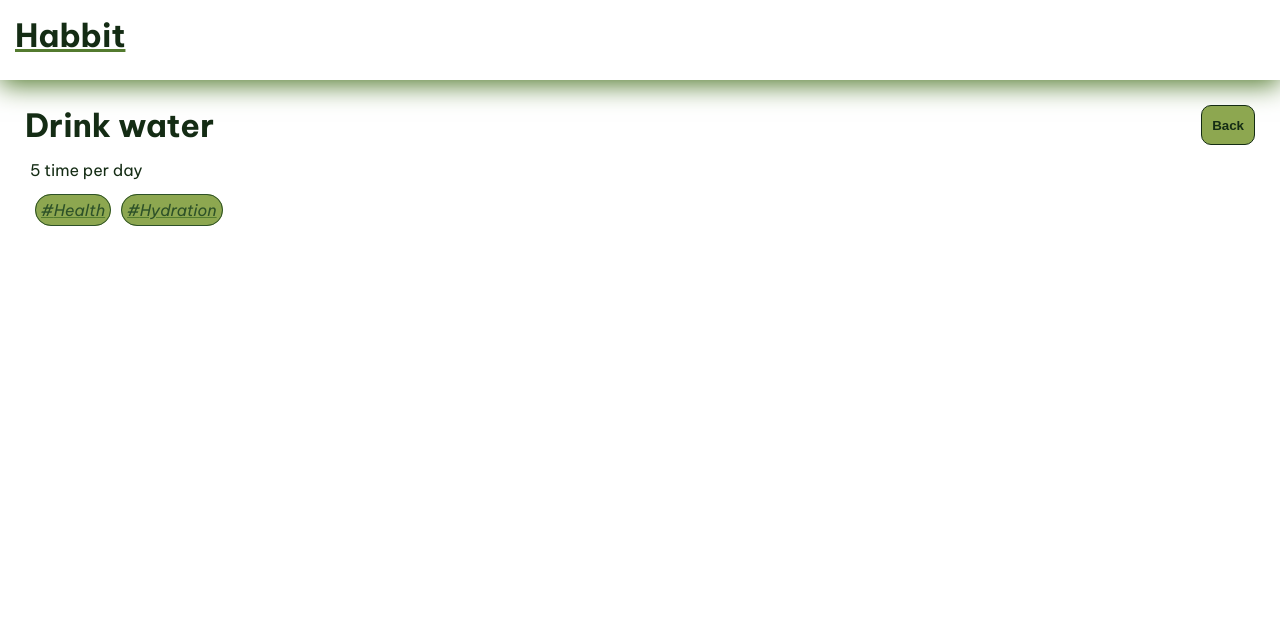
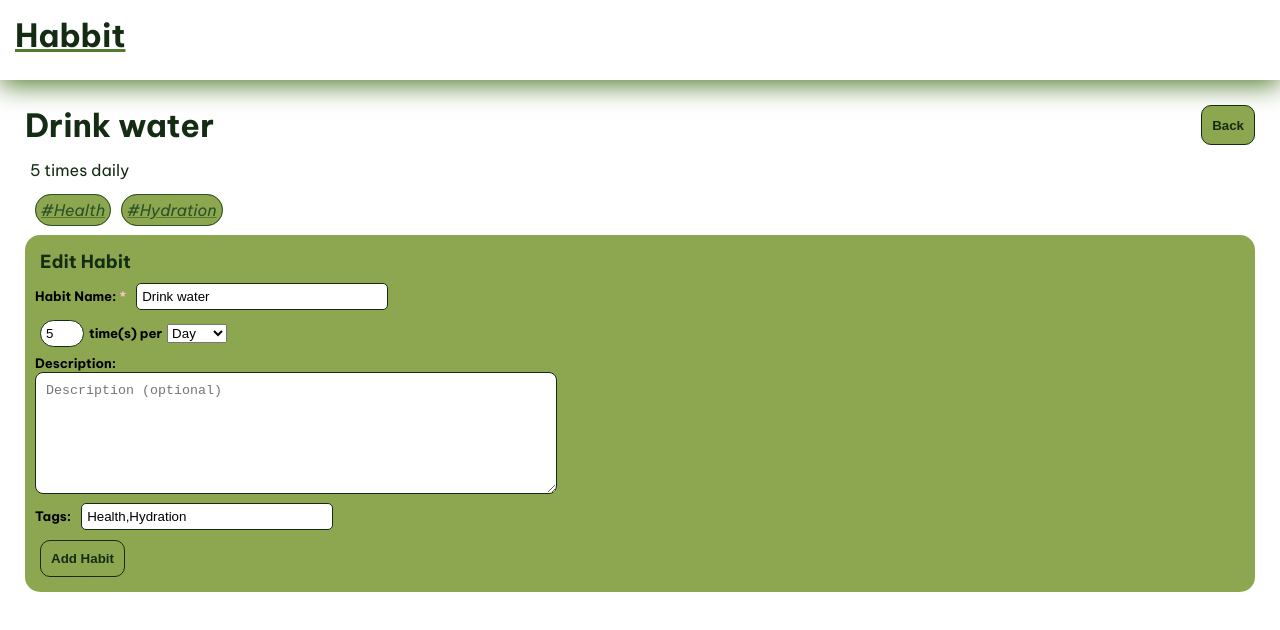
Before and after one commit to kandriam/habbit-prototype, an Angular app: page /details/1 in a window 1280 px wide. Shown: the top 630 px of the page. Built offline with nearby package versions, Linux system fonts and the light colour scheme.

Commit message:
form in details

```diff
--- a/src/app/habitdetails/habitdetails.css
+++ b/src/app/habitdetails/habitdetails.css
@@ -43,3 +43,10 @@
   text-decoration: none;
   color: var(--primary-color);
 }
+
+.habit-container {
+  background-color: var(--g2-color);
+  border-radius: 15px;
+  padding: 10px;
+  margin: 5px;
+}
--- a/src/app/habitdetails/habitdetails.ts
+++ b/src/app/habitdetails/habitdetails.ts
@@ -12,8 +12,14 @@ import {HabitInfo} from '../habit';
         <h1>{{habit?.name}}</h1>
         <button class="primary" [routerLink]="['/']">Back</button>
       </div>
+
       <section class="habit-details-section">
-        {{ habit?.timesperinstance }} time per day
+        {{ habit?.timesperinstance }}
+        @if (habit?.timesperinstance == 1) {
+          time
+        } @else {
+          times
+        } {{ habit?.frequency }}
       </section>
 
       @if (habit?.description) {
@@ -28,6 +34,33 @@ import {HabitInfo} from '../habit';
         }
       </section>
 
+      <form>
+          <div class="habit-container">
+            <h3>Edit Habit</h3>
+            <div>
+              <label for="habit-name">Habit Name:</label>
+              <input type="text" name="habit-name" value={{habit?.name}} required>
+            </div>
+            <div>
+              <input type="number" name="habit-timesperinstance" value={{habit?.timesperinstance}}>
+              <label for="habit-timesperinstance">time(s) per</label>
+              <select name="habit-frequency" required>
+                <option value="daily">Day</option>
+                <option value="weekly">Week</option>
+                <option value="monthly">Month</option>
+              </select>
+            </div>
+
+            <label for="habit-description">Description:</label>
+            <br>
+            <textarea name="habit-description" placeholder="Description (optional)">{{habit?.description}}</textarea>
+            <div>
+            <label for="habit-tags">Tags:</label>
+            <input type="text" name="habit-tags" value={{habit?.tags}} />
+            </div>
+            <button class="primary" type="submit">Add Habit</button>
+          </div>
+        </form>
     </article>
   `,
   styleUrls: [ '../../styles.css', './habitdetails.css'],
--- a/src/app/home/home.css
+++ b/src/app/home/home.css
@@ -10,39 +10,3 @@
   padding: 10px;
   margin: 5px;
 }
-
-input {
-  border: solid 1px var(--g5-color);
-  padding: 5px;
-  border-radius: 8px;
-  margin: 5px;
-}
-
-input[type="text"] {
-  width: auto;
-  border-radius: 5px;
-}
-
-input[type="number"] {
-  width: 20%;
-  border-radius: 20px;
-}
-
-label {
-  font-weight: bold;
-  margin-right: 5px;
-  font-size: small;
-}
-
-label:has(+ input:required)::after {
-  content: " *";
-  color: pink; /* Optional: Make the asterisk red */
-}
-
-textarea {
-  width: max-content;
-  height: 50px;
-  border: solid 1px var(--g5-color);
-  padding: 10px;
-  border-radius: 8px;
-}
--- a/src/app/home/home.ts
+++ b/src/app/home/home.ts
@@ -15,14 +15,23 @@ import { HabitService } from '../habit.service';
               <label for="habit-name">Habit Name:</label>
               <input type="text" name="habit-name" placeholder="Habit name" required>
             </div>
+            <div>
+              <input type="number" name="habit-timesperinstance" value=1>
+              <label for="habit-timesperinstance">time(s) per</label>
+              <select name="habit-frequency" required>
+                <option value="daily">Day</option>
+                <option value="weekly">Week</option>
+                <option value="monthly">Month</option>
+              </select>
+            </div>
 
             <label for="habit-description">Description:</label>
             <br>
             <textarea name="habit-description" placeholder="Description (optional)"></textarea>
-            <br>
+            <div>
             <label for="habit-tags">Tags:</label>
             <input type="text" name="habit-tags" placeholder="Tags (separated by commas)" />
-            <br>
+            </div>
             <button class="primary" type="submit">Add Habit</button>
           </div>
         </form>
--- a/src/styles.css
+++ b/src/styles.css
@@ -61,3 +61,40 @@ button.primary:active {
     background-color: var(--g3-color);
     box-shadow: 0px 5px 5px var(--g4-color);
 }
+
+
+input {
+  border: solid 1px var(--g5-color);
+  padding: 5px;
+  border-radius: 8px;
+  margin: 5px;
+}
+
+input[type="text"] {
+  width: 15rem;
+  border-radius: 5px;
+}
+
+input[type="number"] {
+  width: 2rem;
+  border-radius: 20px;
+}
+
+label {
+  font-weight: bold;
+  margin-right: 5px;
+  font-size: small;
+}
+
+label:has(+ input:required)::after {
+  content: " *";
+  color: pink; /* Optional: Make the asterisk red */
+}
+
+textarea {
+  width: 500px;
+  height: 100px;
+  border: solid 1px var(--g5-color);
+  padding: 10px;
+  border-radius: 8px;
+}
```
